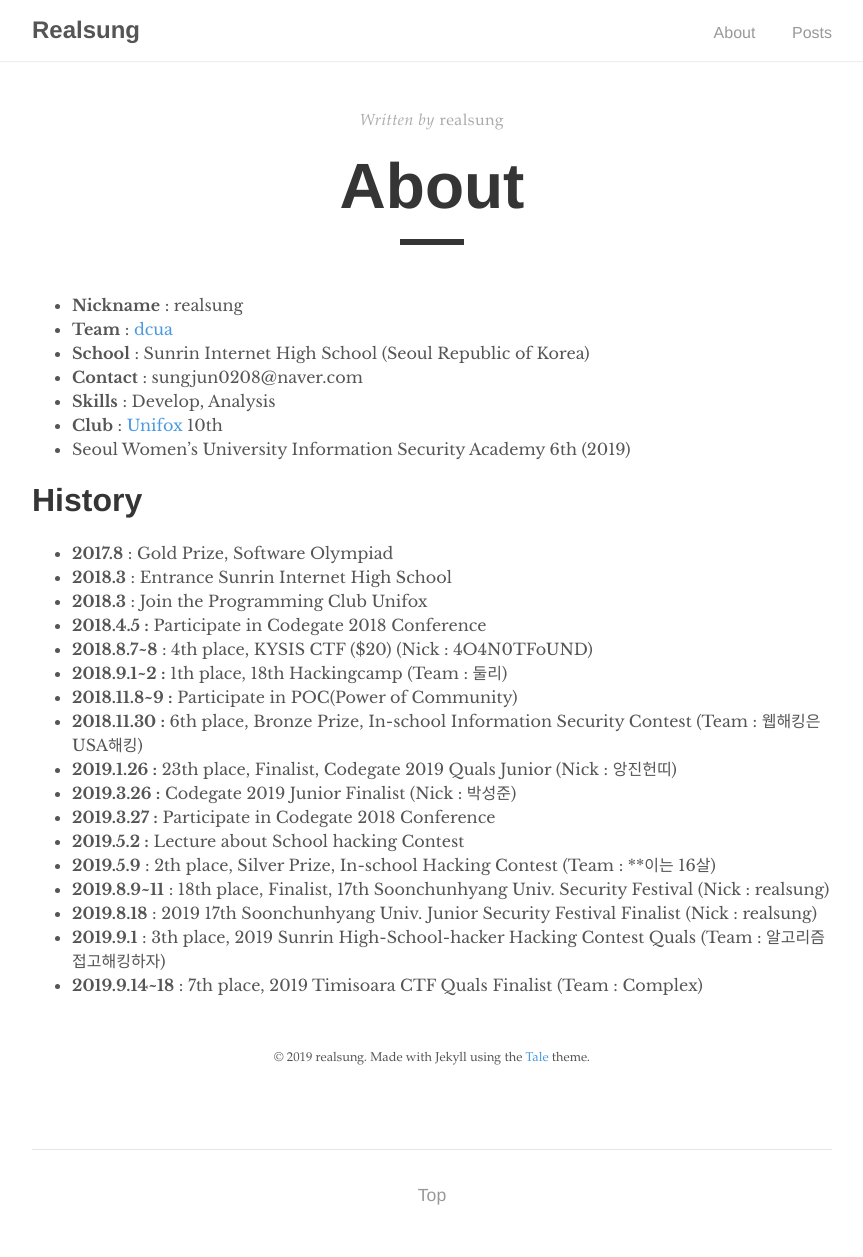
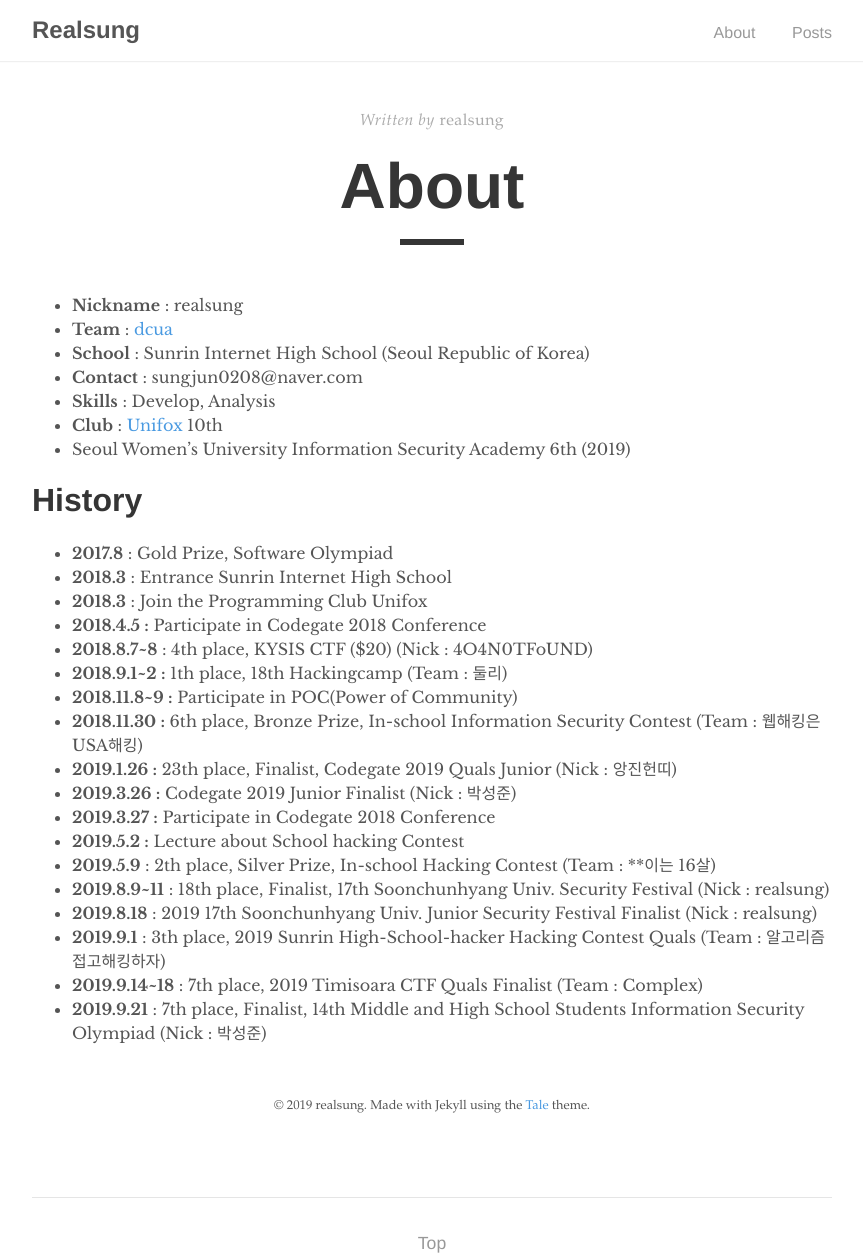
Before and after one commit to realsung/realsung.github.io_backup, a Jekyll site: the page built from about.md, in a window 1280 px wide. Shown: the whole page, without its empty margins (208-1071 px from the left). Built offline with Jekyll 4.4.1, drawn with Linux system fonts in a browser that asks for light colours; before the commit the page ends 1209 px from its top, so only the background shows below that.

Commit message:
update about

```diff
--- a/about.md
+++ b/about.md
@@ -31,3 +31,4 @@ permalink: /about/
 - __2019.8.18__ : 2019 17th Soonchunhyang Univ. Junior Security Festival Finalist (Nick : realsung)
 - __2019.9.1__ : 3th place, 2019 Sunrin High-School-hacker Hacking Contest Quals (Team : 알고리즘접고해킹하자)
 - __2019.9.14~18__ : 7th place, 2019 Timisoara CTF Quals Finalist (Team : Complex)
+- __2019.9.21__ : 7th place, Finalist, 14th Middle and High School Students Information Security Olympiad (Nick : 박성준)
```
